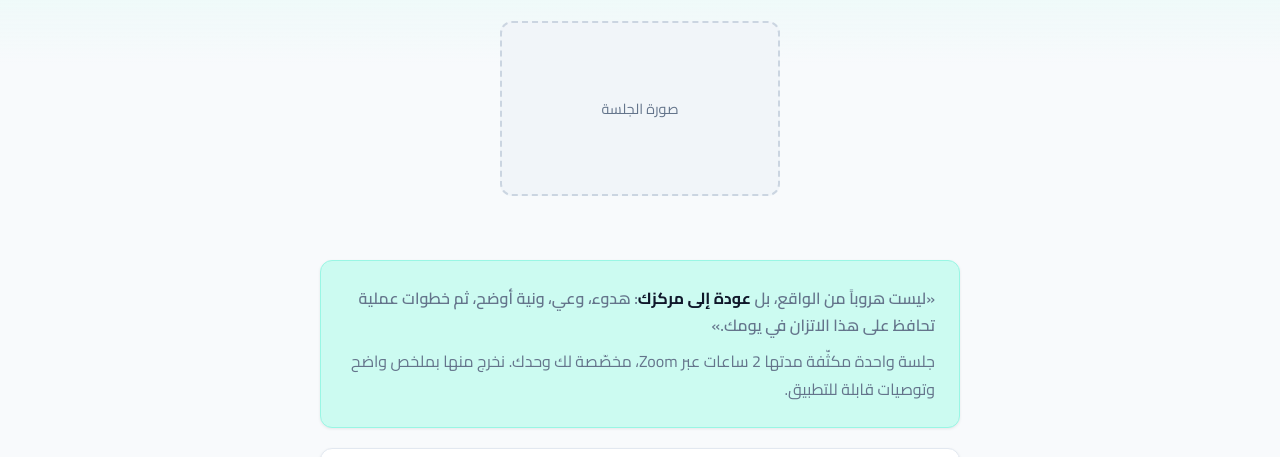
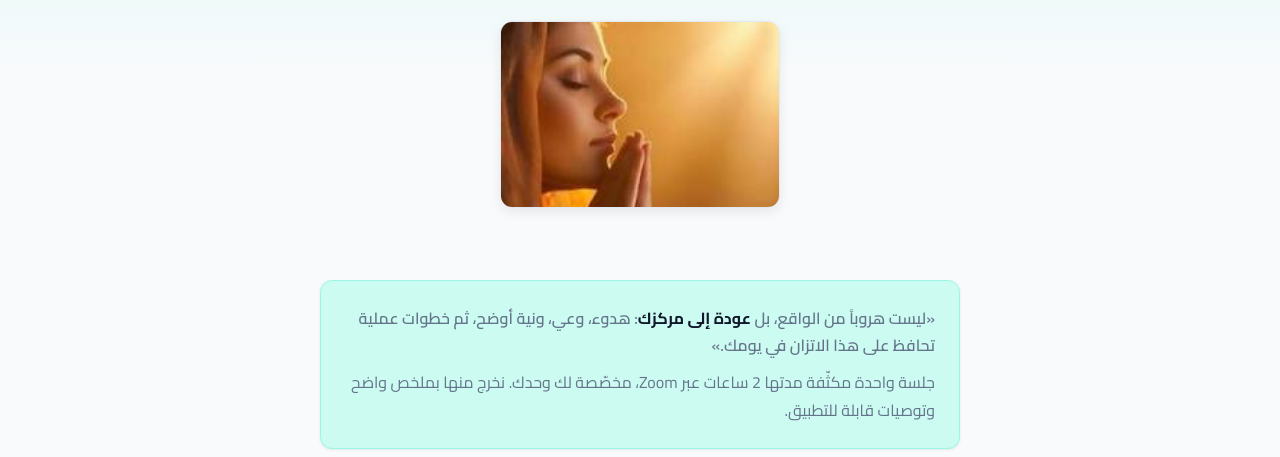
Before and after one commit to hichemg92/EnergieSpirituelle, a plain HTML site: page index.html in a window 1280 px wide. Shown: the part 271-728 px from the top of the page. Drawn offline with Linux system fonts and the light colour scheme.

Commit message:
Update and rename page-vente-deep-spiritual-energy.html to index.html

```diff
--- a/page-vente-deep-spiritual-energy.html
+++ b/index.html
@@ -348,7 +348,7 @@
       <h1>طاقة روحية عميقة</h1>
       <p class="tagline">من الضجيج الداخلي إلى الهدوء: ربط أعمق بذاتك واتجاهك</p>
       <div class="hero-image-wrap">
-        <img src="assets/photo-deep-spiritual-energy.png" alt="صورة الجلسة – طاقة روحية عميقة HG Mental Coaching" onerror="this.style.display='none'; this.nextElementSibling.style.display='flex';" />
+        <img src="photo-deep-spiritual-energy.png" alt="صورة الجلسة – طاقة روحية عميقة HG Mental Coaching" onerror="this.style.display='none'; this.nextElementSibling.style.display='flex';" />
         <div class="img-placeholder" style="display: none;">صورة الجلسة</div>
       </div>
     </header>
```
